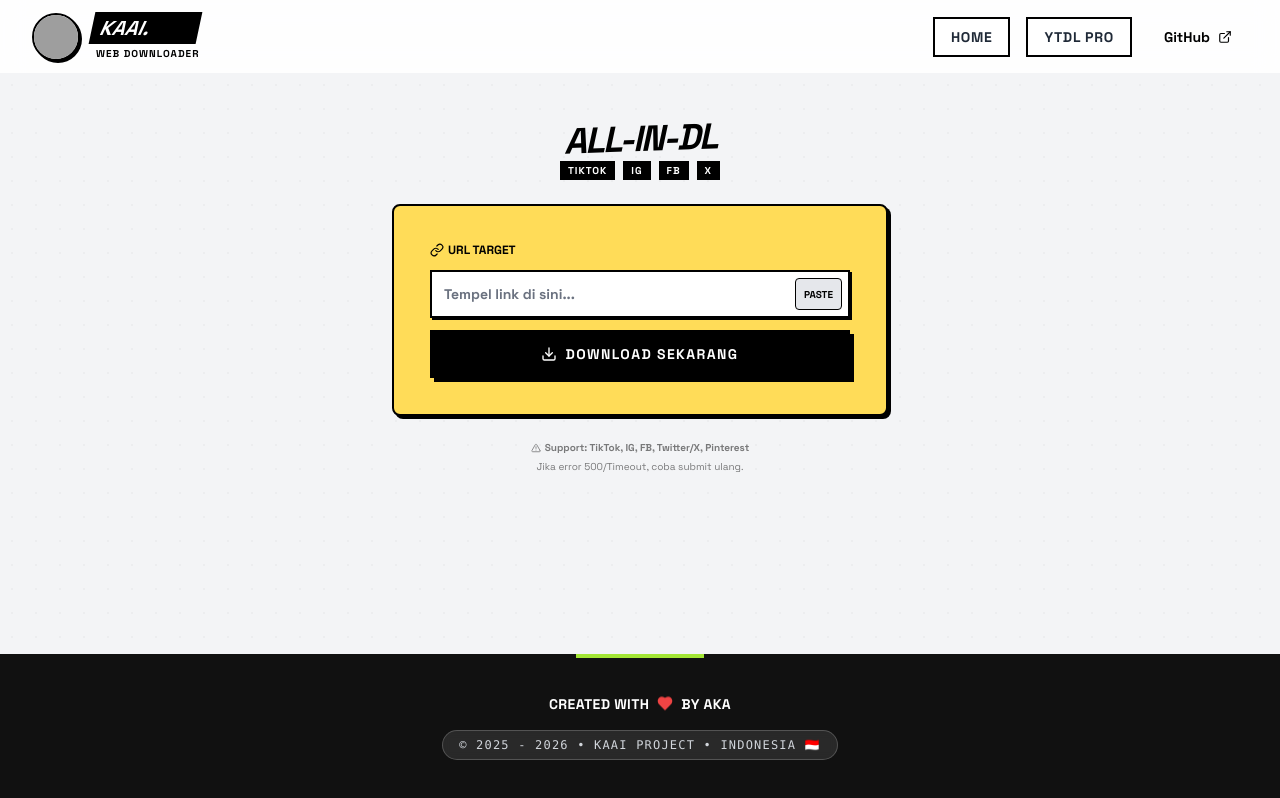
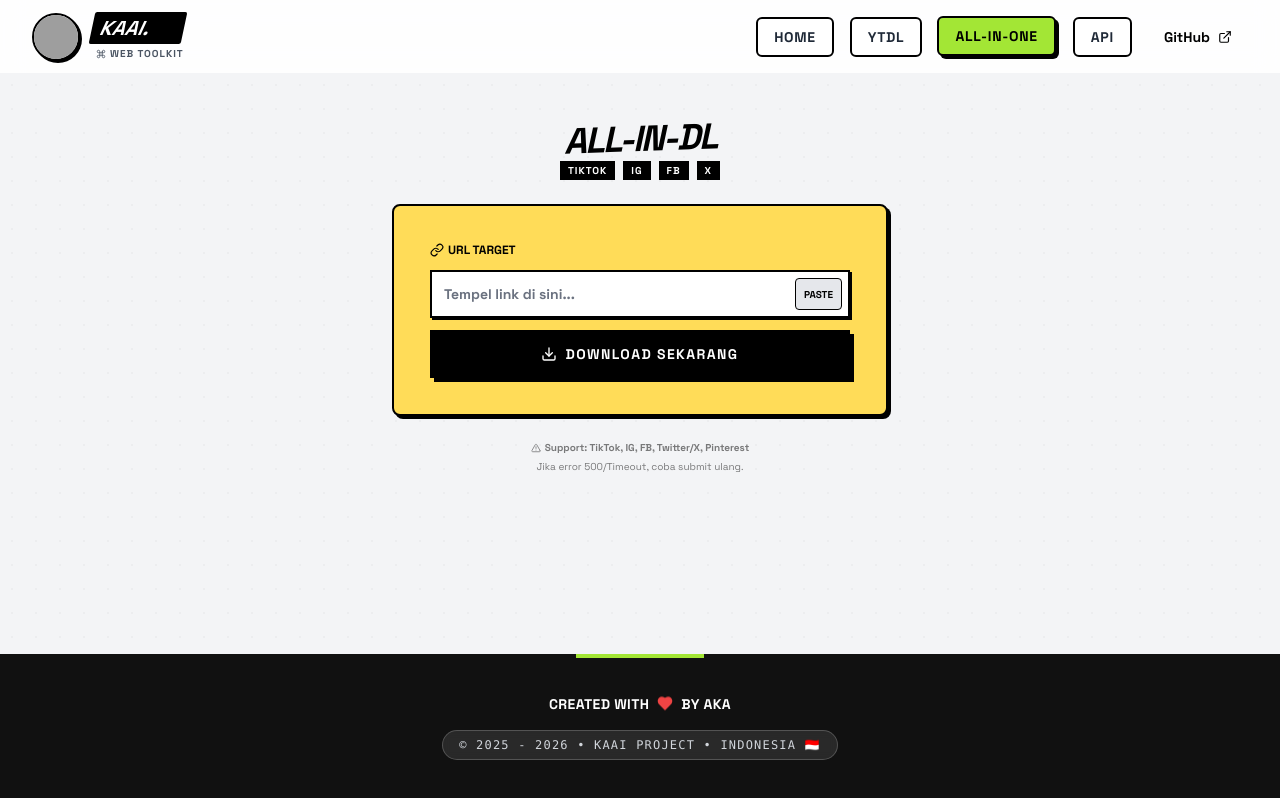
Before and after one commit to akaanakbaik/kaai, a React (Vite) app: page /allindl in a window 1280 px wide. Built offline with nearby package versions, Linux system fonts and the light colour scheme; grey boxes are pictures that could not be loaded.

Commit message:
Update Layout.jsx

```diff
--- a/src/components/Layout.jsx
+++ b/src/components/Layout.jsx
@@ -1,7 +1,7 @@
 import React, { useState, useCallback, memo } from 'react';
 import { Link, useLocation } from 'react-router-dom';
 import { motion, AnimatePresence } from 'framer-motion';
-import { Menu, X, Heart, ExternalLink } from 'lucide-react';
+import { Menu, X, Heart, ExternalLink, Command } from 'lucide-react';
 
 const LOGO_URL = 'https://raw.githubusercontent.com/akaanakbaik/belajar-frontand-dan-backend-terpisah/main/media/logo.jpg';
 
@@ -10,7 +10,7 @@ const NavLink = memo(({ to, text, onClick, active }) => (
     <motion.div
       whileHover={{ scale: 1.05, rotate: -1 }}
       whileTap={{ scale: 0.95 }}
-      className={`border-2 border-black px-4 py-2 font-black uppercase tracking-wider text-sm transition-all duration-200 ${
+      className={`border-2 border-black px-4 py-2 font-black uppercase tracking-wider text-sm transition-all duration-200 rounded-md ${
         active
           ? 'bg-[#A3E635] text-black shadow-[3px_3px_0px_0px_black] translate-x-[-1px] translate-y-[-1px]'
           : 'bg-white text-gray-800 hover:bg-gray-50'
@@ -32,13 +32,11 @@ const Layout = ({ children }) => {
   const displayYear = currentYear > 2025 ? `2025 - ${currentYear}` : '2025';
 
   return (
-    <div className="flex min-h-screen flex-col bg-[#F3F4F6] text-black overflow-x-hidden selection:bg-[#FF90E8] selection:text-black">
+    <div className="flex min-h-screen flex-col bg-[#F3F4F6] text-black overflow-x-hidden font-sans selection:bg-[#FF90E8] selection:text-black">
 
-      {/* NAVBAR */}
       <nav className="sticky top-0 z-50 border-b-3 border-black bg-white/90 backdrop-blur-md px-4 py-3 md:px-8">
         <div className="mx-auto flex max-w-7xl items-center justify-between">
 
-          {/* LOGO */}
           <Link to="/" className="flex items-center gap-3 group">
             <motion.div
               whileHover={{ rotate: 15 }}
@@ -52,30 +50,30 @@ const Layout = ({ children }) => {
             </motion.div>
 
             <div className="flex flex-col">
-              <span className="bg-black px-2 py-0.5 text-xl font-black italic text-white -skew-x-12 transform group-hover:scale-105 transition-transform origin-left">
+              <span className="bg-black px-2 py-0.5 text-xl font-black italic text-white -skew-x-12 transform group-hover:scale-105 transition-transform origin-left rounded-sm">
                 KAAI.
               </span>
-              <span className="text-[10px] font-bold tracking-widest mt-0.5 pl-1">
-                WEB DOWNLOADER
+              <span className="text-[10px] font-bold tracking-widest mt-0.5 pl-1 text-gray-600 flex items-center gap-1">
+                <Command size={10} /> WEB TOOLKIT
               </span>
             </div>
           </Link>
 
-          {/* DESKTOP MENU */}
           <div className="hidden md:flex gap-4 items-center">
             <NavLink to="/" text="Home" active={pathname === '/'} />
-            <NavLink to="/ytdl" text="YTDL Pro" active={pathname === '/ytdl'} />
+            <NavLink to="/ytdl" text="YTDL" active={pathname === '/ytdl'} />
+            <NavLink to="/allindl" text="All-In-One" active={pathname === '/allindl'} />
+            <NavLink to="/docs" text="API" active={pathname === '/docs'} />
             <a href="https://github.com/akaanakbaik" target="_blank" rel="noopener noreferrer">
                <motion.button
                  whileHover={{ y: -2 }}
-                 className="flex items-center gap-2 px-4 py-2 font-bold text-sm hover:underline decoration-2 underline-offset-4"
+                 className="flex items-center gap-2 px-4 py-2 font-bold text-sm hover:text-blue-600 transition-colors"
                >
                  GitHub <ExternalLink size={14} />
                </motion.button>
             </a>
           </div>
 
-          {/* MOBILE MENU BUTTON */}
           <motion.button
             whileTap={{ scale: 0.9 }}
             onClick={toggleMenu}
@@ -85,7 +83,6 @@ const Layout = ({ children }) => {
           </motion.button>
         </div>
 
-        {/* MOBILE MENU DROPDOWN */}
         <AnimatePresence>
           {isOpen && (
             <motion.div
@@ -96,6 +93,8 @@ const Layout = ({ children }) => {
             >
               <NavLink to="/" text="🏠 Home" onClick={closeMenu} />
               <NavLink to="/ytdl" text="📺 YouTube DL" onClick={closeMenu} />
+              <NavLink to="/allindl" text="🔥 All In One" onClick={closeMenu} />
+              <NavLink to="/docs" text="🔌 API Docs" onClick={closeMenu} />
               <div className="border-t-2 border-dashed border-gray-300 my-2" />
               <p className="text-center text-xs font-bold text-gray-400">© KAAI PROJECTS</p>
             </motion.div>
@@ -103,9 +102,7 @@ const Layout = ({ children }) => {
         </AnimatePresence>
       </nav>
 
-      {/* MAIN CONTENT */}
       <main className="relative mx-auto w-full max-w-7xl flex-grow px-4 py-8 md:py-12">
-        {/* Background Pattern */}
         <div
           className="pointer-events-none absolute inset-0 opacity-[0.03]"
           style={{
@@ -118,7 +115,6 @@ const Layout = ({ children }) => {
         </div>
       </main>
 
-      {/* FOOTER */}
       <footer className="border-t-3 border-black bg-[#111] text-white text-center py-10 relative overflow-hidden">
         <div className="absolute top-0 left-1/2 -translate-x-1/2 w-32 h-1 bg-[#A3E635]"></div>
 
```
